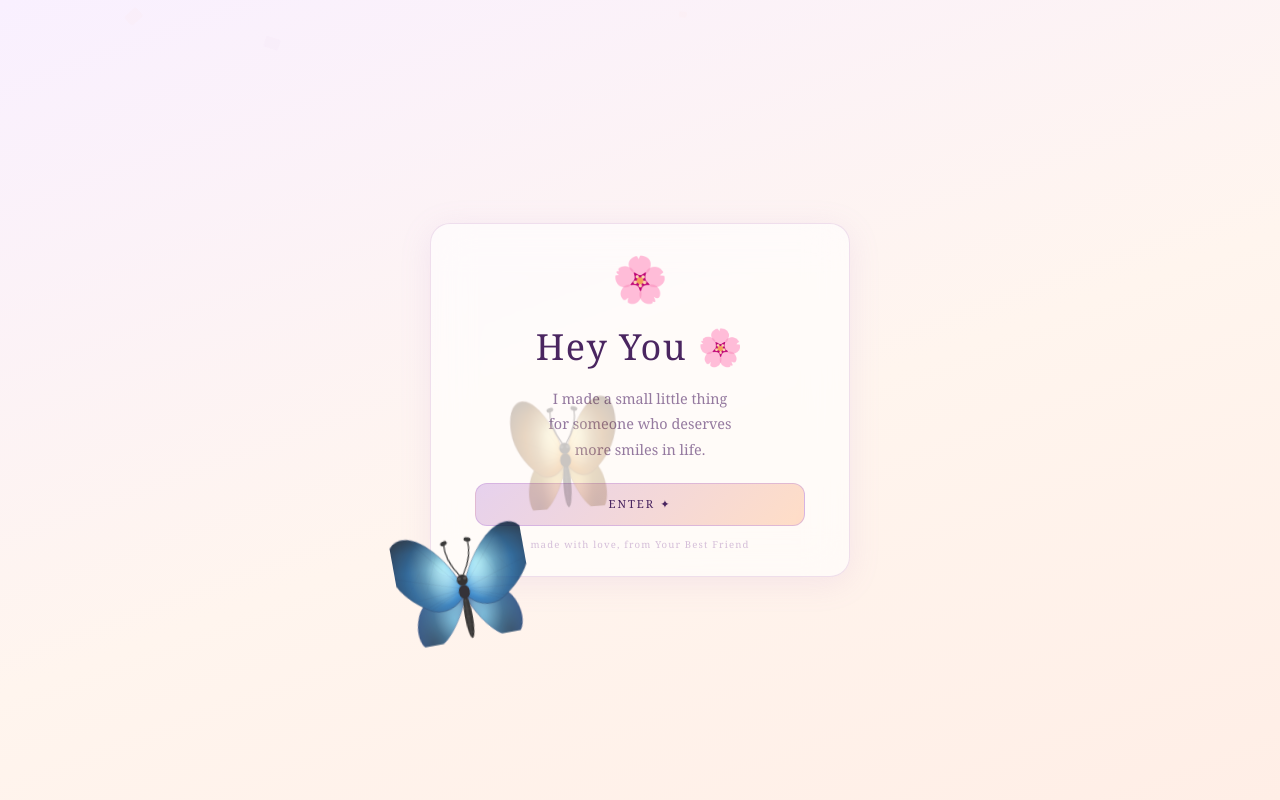
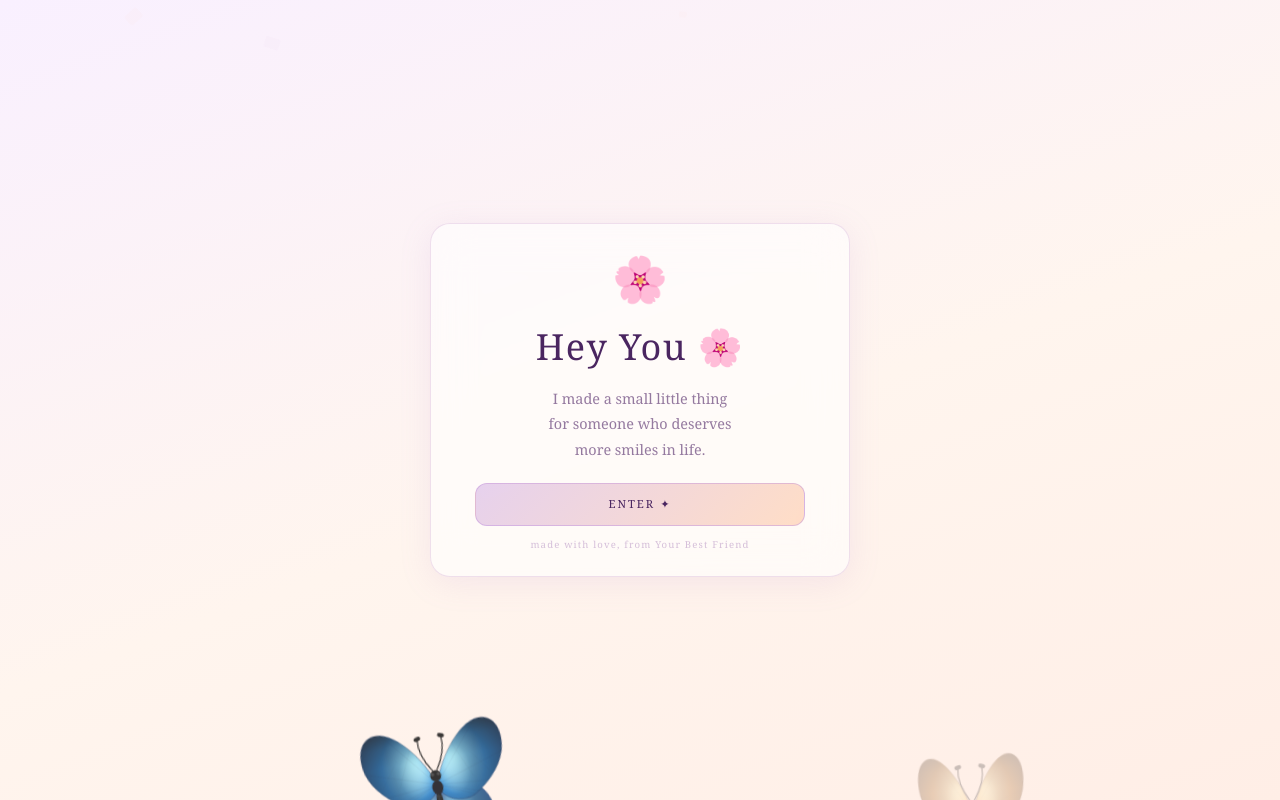
Before and after one commit to anantharamar31/React-Projects, a React (Vite) app in the folder birthday-surprise/: page / in a window 1280 px wide. Built offline with nearby package versions, Linux system fonts and the light colour scheme.

Commit message:
New wings changes

```diff
--- a/birthday-surprise/src/App.jsx
+++ b/birthday-surprise/src/App.jsx
@@ -165,8 +165,10 @@ const ButterflyCanvas = ({ spIndex=0, size=1, flapSpeed=1, style={} }) => {
   const rafRef    = useRef(null);
   const tRef      = useRef(Math.random());
   const sp = SPECIES[spIndex % SPECIES.length];
-  const W = Math.round(220 * size);
-  const H = Math.round(210 * size);
+  // Extra 40px padding on each side so no wing ever clips
+  const PAD = Math.round(40 * size);
+  const W = Math.round(220 * size) + PAD * 2;
+  const H = Math.round(210 * size) + PAD * 2;
 
   useEffect(() => {
     const canvas = canvasRef.current;
@@ -185,43 +187,62 @@ const ButterflyCanvas = ({ spIndex=0, size=1, flapSpeed=1, style={} }) => {
     return () => cancelAnimationFrame(rafRef.current);
   }, [spIndex, size, flapSpeed]); // eslint-disable-line
 
-  return <canvas ref={canvasRef} width={W} height={H} style={{ display:"block", ...style }}/>;
+  // negative margin pulls back the padding so layout position is centred
+  const neg = -PAD;
+  return <canvas ref={canvasRef} width={W} height={H} style={{ display:"block", margin:`${neg}px`, ...style }}/>;
 };
 
 /* ═══════════════════════════════════════════════════════════════════
    FLIGHT ENGINE
+   KEY RULES:
+   1. Roaming: butterflies stay in the OUTER 20% margin of the screen
+      (left/right strips and top/bottom strips) — never over content.
+   2. Settling: they fly to the 4 SCREEN corners, not photo corners,
+      so they are always away from the photo and text.
+   3. zIndex is BELOW content (zIndex:2) so they never cover anything.
 ═══════════════════════════════════════════════════════════════════ */
-const CORNERS = [
-  { fx:0.08, fy:0.10 }, { fx:0.92, fy:0.10 },
-  { fx:0.08, fy:0.90 }, { fx:0.92, fy:0.90 },
+
+// Safe roam zones: outer margin band only (keeps butterflies off content)
+function safeRoamPos(seed, idx) {
+  // Pick a zone: 0=top-strip, 1=bottom-strip, 2=left-strip, 3=right-strip
+  const zone = (seed * 7 + idx * 3) % 4;
+  if (zone === 0) return { x: 5  + Math.random() * 88, y: 2  + Math.random() * 10 }; // top strip
+  if (zone === 1) return { x: 5  + Math.random() * 88, y: 86 + Math.random() * 10 }; // bottom strip
+  if (zone === 2) return { x: 2  + Math.random() * 12, y: 15 + Math.random() * 68 }; // left strip
+                  return { x: 84 + Math.random() * 12, y: 15 + Math.random() * 68 }; // right strip
+}
+
+// Screen corners where butterflies rest (away from central content)
+const SCREEN_CORNERS = [
+  { x: 2,  y: 3  },   // top-left
+  { x: 88, y: 3  },   // top-right
+  { x: 2,  y: 87 },   // bottom-left
+  { x: 88, y: 87 },   // bottom-right
 ];
 
-const SingleBfly = ({ spIdx, photoRef, cornerIdx, delayMs, seed }) => {
+const SingleBfly = ({ spIdx, cornerIdx, delayMs, seed }) => {
   const [phase, setPhase]   = useState("roam");
-  const [pos,   setPos]     = useState({ x:8+(seed*71%80), y:8+(seed*53%72) });
-  const [settle, setSettle] = useState({ x:50, y:50 });
+  const [pos,   setPos]     = useState(() => safeRoamPos(seed, 0));
+  const [settle, setSettle] = useState(SCREEN_CORNERS[cornerIdx]);
   const [rot, setRot]       = useState((seed%44)-22);
   const roamIv  = useRef(null);
   const settleTm = useRef(null);
+  let roamCount = useRef(0);
+
   const pickRoam = useCallback(() => {
-    setPos({ x:5+Math.random()*84, y:5+Math.random()*78 });
-    setRot((Math.random()-0.5)*42);
-  }, []);
+    roamCount.current++;
+    setPos(safeRoamPos(seed, roamCount.current));
+    setRot((Math.random()-0.5)*38);
+  }, [seed]);
+
   useEffect(() => {
-    roamIv.current   = setInterval(pickRoam, 3000+Math.random()*2000);
+    roamIv.current   = setInterval(pickRoam, 2800+Math.random()*1800);
     settleTm.current = setTimeout(() => {
       clearInterval(roamIv.current);
-      if (photoRef.current) {
-        const r = photoRef.current.getBoundingClientRect();
-        const c = CORNERS[cornerIdx];
-        setSettle({
-          x: ((r.left + r.width  * c.fx) / window.innerWidth)  * 100,
-          y: ((r.top  + r.height * c.fy) / window.innerHeight) * 100,
-        });
-        setRot(cornerIdx%2===0 ? 16 : -16);
-        setPhase("glide");
-        setTimeout(() => setPhase("rest"), 2400);
-      }
+      setSettle(SCREEN_CORNERS[cornerIdx]);
+      setRot(cornerIdx%2===0 ? 12 : -12);
+      setPhase("glide");
+      setTimeout(() => setPhase("rest"), 2400);
     }, delayMs);
     return () => { clearInterval(roamIv.current); clearTimeout(settleTm.current); };
   }, []); // eslint-disable-line
@@ -232,8 +253,8 @@ const SingleBfly = ({ spIdx, photoRef, cornerIdx, delayMs, seed }) => {
   const spd = 3.2+(seed%22)*0.12;
 
   return (
-    <motion.div style={{ position:"fixed",left:0,top:0,pointerEvents:"none",zIndex:14 }}
-      animate={{ x:`${tx}vw`, y:`${ty}vh`, rotate:rot, scale:isRest?0.6:1 }}
+    <motion.div style={{ position:"fixed",left:0,top:0,pointerEvents:"none",zIndex:2 }}
+      animate={{ x:`${tx}vw`, y:`${ty}vh`, rotate:rot, scale:isRest?0.55:0.9 }}
       transition={
         isGlide ? { duration:2.3, ease:[0.22,1,0.36,1] } :
         isRest  ? { x:{duration:0},y:{duration:0},scale:{duration:0.9,ease:"easeOut"},
@@ -241,45 +262,47 @@ const SingleBfly = ({ spIdx, photoRef, cornerIdx, delayMs, seed }) => {
         { x:{duration:spd,ease:"easeInOut"},y:{duration:spd+0.5,ease:"easeInOut"},rotate:{duration:spd*0.7} }
       }
     >
-      <motion.div animate={{ y:isRest?[0,-5,0]:[0,-12,3,-8,0] }}
+      <motion.div animate={{ y:isRest?[0,-4,0]:[0,-10,2,-7,0] }}
         transition={{ duration:isRest?3:spd, repeat:Infinity, ease:"easeInOut" }}>
-        <ButterflyCanvas spIndex={spIdx} size={0.65} flapSpeed={isRest?0.5:1}/>
+        <ButterflyCanvas spIndex={spIdx} size={0.55} flapSpeed={isRest?0.5:1}/>
       </motion.div>
     </motion.div>
   );
 };
 
 const AmbientBfly = ({ spIdx, seed, delay=0 }) => {
-  const [pos,setPos] = useState({ x:8+(seed*61%80), y:8+(seed*43%72) });
+  const [pos,setPos] = useState(() => safeRoamPos(seed, 0));
   const [rot,setRot] = useState((seed%38)-19);
+  let cnt = useRef(0);
   useEffect(() => {
     const iv = setInterval(() => {
-      setPos({ x:5+Math.random()*84, y:5+Math.random()*78 });
-      setRot((Math.random()-0.5)*40);
-    }, 3400+Math.random()*2400);
+      cnt.current++;
+      setPos(safeRoamPos(seed, cnt.current));
+      setRot((Math.random()-0.5)*36);
+    }, 3200+Math.random()*2200);
     return () => clearInterval(iv);
-  }, []);
+  }, [seed]);
   const dur = 3.6+(seed%20)*0.14;
   return (
-    <motion.div style={{ position:"fixed",left:0,top:0,pointerEvents:"none",zIndex:14 }}
+    <motion.div style={{ position:"fixed",left:0,top:0,pointerEvents:"none",zIndex:2 }}
       initial={{ x:`${pos.x}vw`,y:`${pos.y}vh`,opacity:0 }}
       animate={{ x:`${pos.x}vw`,y:`${pos.y}vh`,rotate:rot,opacity:1 }}
       transition={{ x:{duration:dur,ease:"easeInOut"},y:{duration:dur+0.5,ease:"easeInOut"},
         rotate:{duration:dur*0.75},opacity:{duration:1.4,delay} }}>
-      <motion.div animate={{ y:[0,-10,2,-7,0] }} transition={{ duration:dur,repeat:Infinity,ease:"easeInOut" }}>
-        <ButterflyCanvas spIndex={spIdx} size={0.60} flapSpeed={0.9}/>
+      <motion.div animate={{ y:[0,-9,2,-6,0] }} transition={{ duration:dur,repeat:Infinity,ease:"easeInOut" }}>
+        <ButterflyCanvas spIndex={spIdx} size={0.52} flapSpeed={0.9}/>
       </motion.div>
     </motion.div>
   );
 };
 
-const PageButterflies = ({ page, photoRef }) => {
+const PageButterflies = ({ page }) => {
   const b = (page-1) % SPECIES.length;
   const mobile = isMobile();
   return <>
-    <SingleBfly key={`a${page}`} spIdx={b}                   photoRef={photoRef} cornerIdx={0} delayMs={3500} seed={page*7}/>
-    <SingleBfly key={`b${page}`} spIdx={(b+3)%SPECIES.length} photoRef={photoRef} cornerIdx={1} delayMs={4600} seed={page*13}/>
-    {!mobile && <SingleBfly key={`c${page}`} spIdx={(b+6)%SPECIES.length} photoRef={photoRef} cornerIdx={2} delayMs={5900} seed={page*19}/>}
+    <SingleBfly key={`a${page}`} spIdx={b}                    cornerIdx={0} delayMs={3500} seed={page*7}/>
+    <SingleBfly key={`b${page}`} spIdx={(b+3)%SPECIES.length} cornerIdx={1} delayMs={4600} seed={page*13}/>
+    {!mobile && <SingleBfly key={`c${page}`} spIdx={(b+6)%SPECIES.length} cornerIdx={2} delayMs={5900} seed={page*19}/>}
   </>;
 };
 
@@ -481,7 +504,7 @@ const TimelinePage=({data,page,total,onNext,onPrev})=>{
     "linear-gradient(160deg,#f6eeff,#fff6f0,#ffece3)","linear-gradient(160deg,#f9efff,#fff4ef,#ffebe1)",
     "linear-gradient(160deg,#fbf0ff,#fff6f1,#ffeee5)","linear-gradient(160deg,#f8eeff,#fff5f0,#ffeae0)"];
   return(<div style={{...SS,background:bgGrads[(page-1)%bgGrads.length]}}><FloatingPetals count={12}/>
-    <PageButterflies key={`bf-${page}`} page={page} photoRef={photoRef}/>
+    <PageButterflies key={`bf-${page}`} page={page}/>
     <div style={{display:"flex",gap:5,justifyContent:"center",marginBottom:8,position:"relative",zIndex:1}}>
       {Array.from({length:total},(_,i)=>(
         <div key={i} style={{height:4,borderRadius:100,transition:"all .3s",width:i+1===page?16:4,
```
